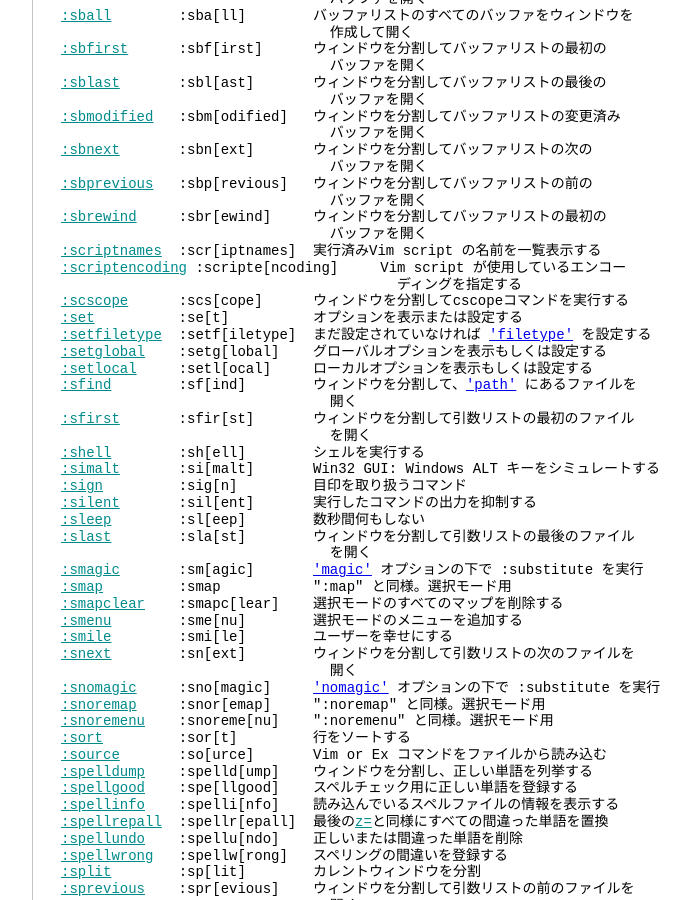
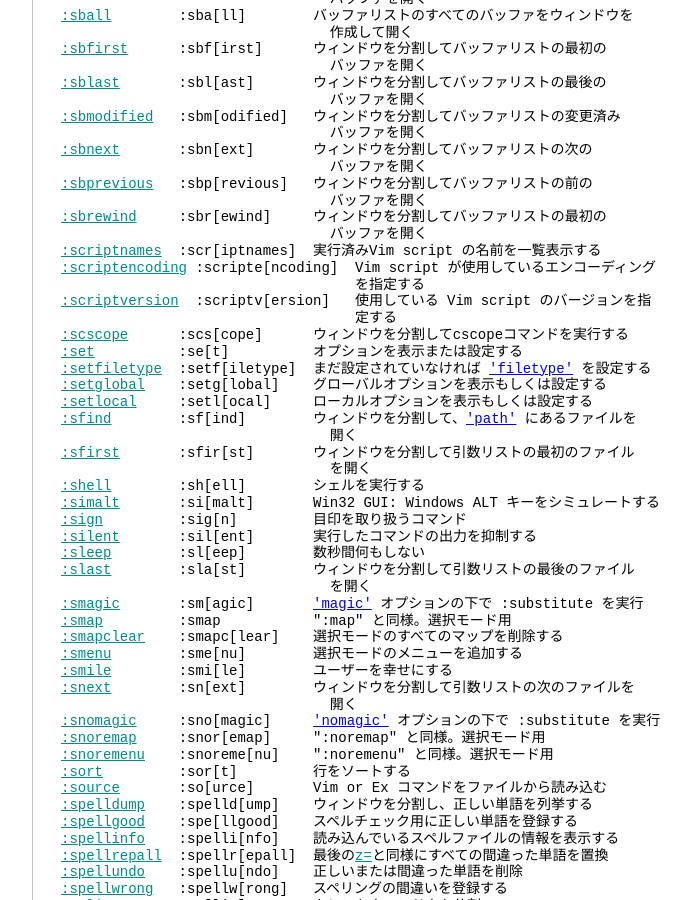
Before and after one commit to vim-jp/vimdoc-ja, a Jekyll site: the page built from vimindex.html, in a window 1280 px wide and 900 px high, scrolled down 26932 px. Shown: the whole window, without its empty margins (340-1031 px from the left). Built offline with Jekyll 4.4.1, drawn with Linux system fonts in a browser that asks for light colours; nearby versions of some CDN libraries; comment, search, counter and statistics services are not loaded; some of the changed text lies outside the part shown.

Commit message:
Generated by Travis JOB 1972.1
https://travis-ci.org/vim-jp/vimdoc-ja-working/builds/518078046

```diff
--- a/vimindex.html
+++ b/vimindex.html
@@ -3,7 +3,7 @@
 helpname: 'vimindex'
 ---
 <div id='vimCodeElement'>
-<a class="Constant" href="vimindex.html" name="index.txt">index.txt</a>&nbsp;&nbsp;&nbsp;&nbsp; For&nbsp;<span class="Identifier">Vim バージョン 8.1.</span>&nbsp;&nbsp;Last change: 2019 Mar 21<br>
+<a class="Constant" href="vimindex.html" name="index.txt">index.txt</a>&nbsp;&nbsp;&nbsp;&nbsp; For&nbsp;<span class="Identifier">Vim バージョン 8.1.</span>&nbsp;&nbsp;Last change: 2019 Apr 05<br>
 <br>
 <br>
 &nbsp;&nbsp;&nbsp;&nbsp;&nbsp;&nbsp;&nbsp;&nbsp;&nbsp;&nbsp;&nbsp;&nbsp;&nbsp;&nbsp;&nbsp;&nbsp;&nbsp;&nbsp;<span class="Identifier">VIMリファレンスマニュアル&nbsp;&nbsp;&nbsp;&nbsp;&nbsp;&nbsp; by Bram Moolenaar</span><br>
@@ -1609,8 +1609,10 @@
 <a class="Identifier" href="windows.html#:sbrewind">:sbrewind</a>&nbsp;&nbsp;&nbsp;&nbsp; :sbr[ewind]&nbsp;&nbsp;&nbsp;&nbsp; ウィンドウを分割してバッファリストの最初の<br>
 &nbsp;&nbsp;&nbsp;&nbsp;&nbsp;&nbsp;&nbsp;&nbsp;&nbsp;&nbsp;&nbsp;&nbsp;&nbsp;&nbsp;&nbsp;&nbsp;&nbsp;&nbsp;&nbsp;&nbsp;&nbsp;&nbsp;&nbsp;&nbsp;&nbsp;&nbsp;&nbsp;&nbsp;&nbsp;&nbsp;&nbsp;&nbsp;バッファを開く<br>
 <a class="Identifier" href="repeat.html#:scriptnames">:scriptnames</a>&nbsp;&nbsp;:scr[iptnames]&nbsp;&nbsp;実行済みVim script の名前を一覧表示する<br>
-<a class="Identifier" href="repeat.html#:scriptencoding">:scriptencoding</a>&nbsp;:scripte[ncoding]&nbsp;&nbsp;&nbsp;&nbsp; Vim script が使用しているエンコー<br>
-&nbsp;&nbsp;&nbsp;&nbsp;&nbsp;&nbsp;&nbsp;&nbsp;&nbsp;&nbsp;&nbsp;&nbsp;&nbsp;&nbsp;&nbsp;&nbsp;&nbsp;&nbsp;&nbsp;&nbsp;&nbsp;&nbsp;&nbsp;&nbsp;&nbsp;&nbsp;&nbsp;&nbsp;&nbsp;&nbsp;&nbsp;&nbsp;&nbsp;&nbsp;&nbsp;&nbsp;&nbsp;&nbsp;&nbsp;&nbsp;ディングを指定する<br>
+<a class="Identifier" href="repeat.html#:scriptencoding">:scriptencoding</a>&nbsp;:scripte[ncoding]&nbsp;&nbsp;Vim script が使用しているエンコーディング<br>
+&nbsp;&nbsp;&nbsp;&nbsp;&nbsp;&nbsp;&nbsp;&nbsp;&nbsp;&nbsp;&nbsp;&nbsp;&nbsp;&nbsp;&nbsp;&nbsp;&nbsp;&nbsp;&nbsp;&nbsp;&nbsp;&nbsp;&nbsp;&nbsp;&nbsp;&nbsp;&nbsp;&nbsp;&nbsp;&nbsp;&nbsp;&nbsp;&nbsp;&nbsp; を指定する<br>
+<a class="Identifier" href="repeat.html#:scriptversion">:scriptversion</a>&nbsp;&nbsp;:scriptv[ersion]&nbsp;&nbsp; 使用している Vim script のバージョンを指<br>
+&nbsp;&nbsp;&nbsp;&nbsp;&nbsp;&nbsp;&nbsp;&nbsp;&nbsp;&nbsp;&nbsp;&nbsp;&nbsp;&nbsp;&nbsp;&nbsp;&nbsp;&nbsp;&nbsp;&nbsp;&nbsp;&nbsp;&nbsp;&nbsp;&nbsp;&nbsp;&nbsp;&nbsp;&nbsp;&nbsp;&nbsp;&nbsp;&nbsp;&nbsp; 定する<br>
 <a class="Identifier" href="if_cscop.html#:scscope">:scscope</a>&nbsp;&nbsp;&nbsp;&nbsp;&nbsp;&nbsp;:scs[cope]&nbsp;&nbsp;&nbsp;&nbsp;&nbsp;&nbsp;ウィンドウを分割してcscopeコマンドを実行する<br>
 <a class="Identifier" href="options.html#:set">:set</a>&nbsp;&nbsp;&nbsp;&nbsp;&nbsp;&nbsp;&nbsp;&nbsp;&nbsp;&nbsp;:se[t]&nbsp;&nbsp;&nbsp;&nbsp;&nbsp;&nbsp;&nbsp;&nbsp;&nbsp;&nbsp;オプションを表示または設定する<br>
 <a class="Identifier" href="options.html#:setfiletype">:setfiletype</a>&nbsp;&nbsp;:setf[iletype]&nbsp;&nbsp;まだ設定されていなければ&nbsp;<a class="Type" href="options.html#'filetype'">'filetype'</a>&nbsp;を設定する<br>
```
